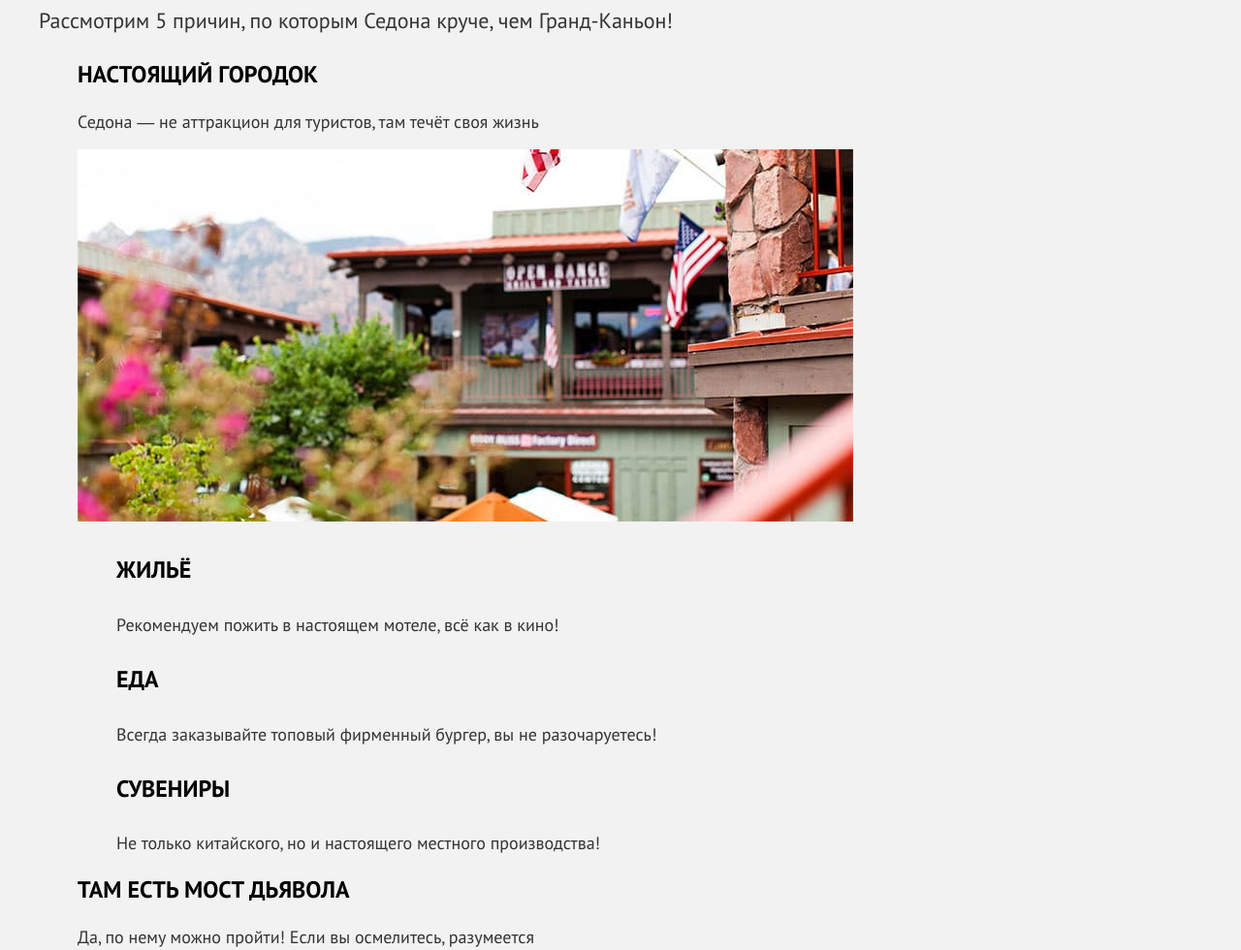
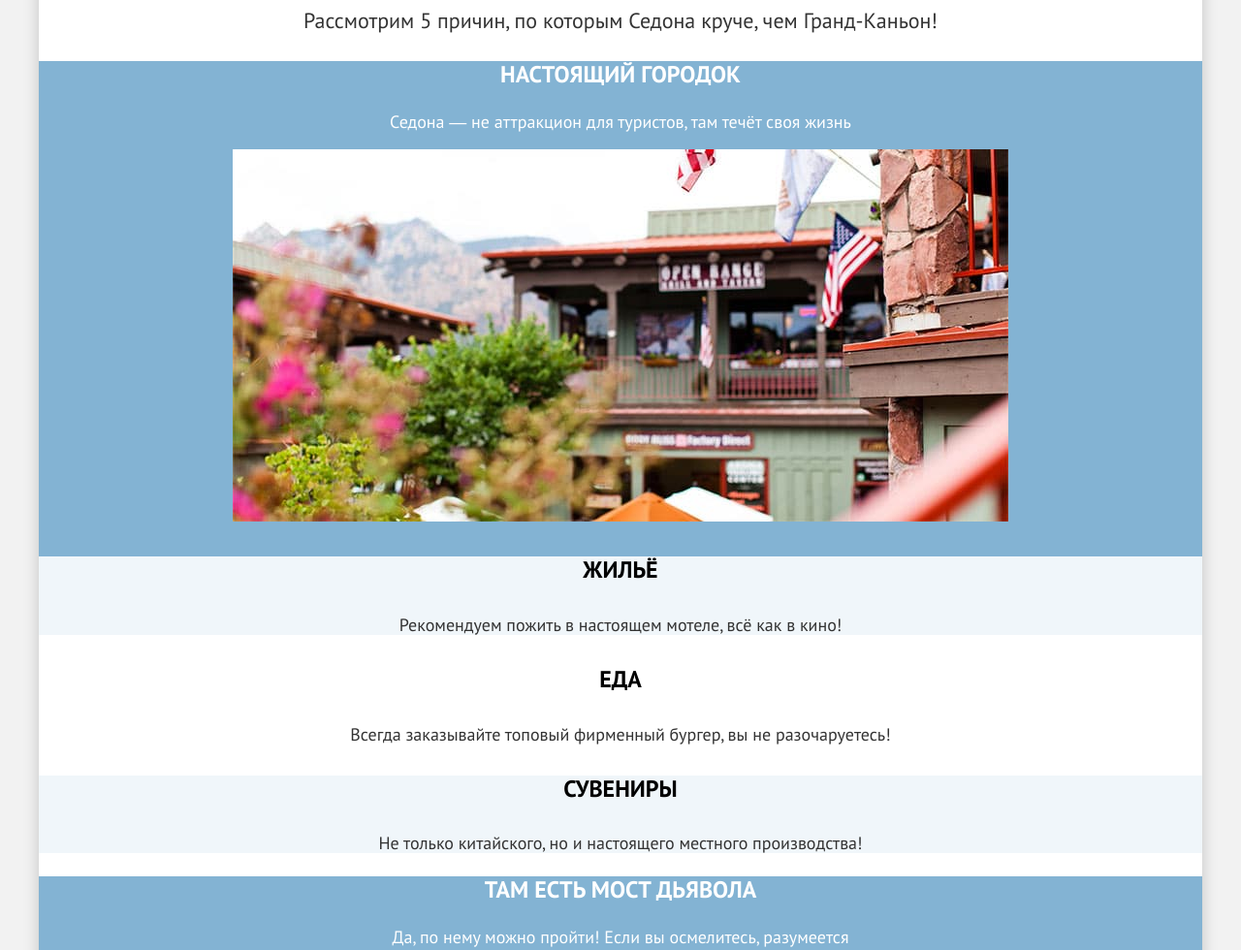
Before and after one commit to SerialEditor/Sedona, a plain HTML site: page index.html in a window 1280 px wide. Shown: the part 263-1243 px from the top of the page at 97% size. Drawn offline with Linux system fonts and the light colour scheme.

Commit message:
Добавляет стили шрифтов и фоны главной страницы

```diff
--- a/index.html
+++ b/index.html
@@ -1,5 +1,6 @@
 <!DOCTYPE html>
 <html lang="ru">
+
 <head>
     <meta charset="utf-8">
     <meta name="viewport" content="width=device-width, initial-scale=1.0">
@@ -7,7 +8,9 @@
     <title>HTML Academy: Sedona</title>
     <link rel="stylesheet" href="styles/styles.css">
 </head>
+
 <body>
+    <div class="page-wrapper">
         <header class="page-header">
             <nav class="navigation">
                 <a class="navigation-logo">
@@ -44,11 +47,13 @@
                 </div>
             </nav>
         </header>
-        <main class="page-main">
+        <main class="page-main index-page-main">
             <h1 class="visually-hidden">Туристический городок Седона</h1>
             <section class="promo">
                 <h2 class="visually-hidden">Ищете местечко круче, чем Гранд-Каньон?</h2>
-              <img class="promo-img" src="img/welcome.svg" width="458" height="352" alt="Добро пожаловать в прекрасную Седону - потому что Гранд-Каньон &lt;censored&gt;"><!--Проект учебный, и я не стану это писать-->
+                <img class="promo-img" src="img/welcome.svg" width="458" height="352"
+                    alt="Добро пожаловать в прекрасную Седону - потому что Гранд-Каньон &lt;censored&gt;">
+                <!--Проект учебный, и я не стану это писать-->
             </section>
             <section class="advantages">
                 <h2 class="visually-hidden">Преимущества Седоны</h2>
@@ -56,28 +61,33 @@
                 <p class="section-text">Рассмотрим 5 причин, по которым Седона круче, чем Гранд-Каньон!</p>
                 <ol class="advantages-list">
                     <li class="advantages-item">
-                        <h3 class="advantages-title">Настоящий городок</h3>
-                        <p class="advantages-description">Седона — не аттракцион для туристов, там течёт своя жизнь</p>
-                        <img class="advantages-img" src="img/content/real-city.jpg" width="800" height="384" alt="Вид на заведения Седоны">
+                        <h3 class="advantages-title color-white">Настоящий городок</h3>
+                        <p class="advantages-description color-white">Седона — не аттракцион для туристов, там течёт своя жизнь</p>
+                        <img class="advantages-img" src="img/content/real-city.jpg" width="800" height="384"
+                            alt="Вид на заведения Седоны">
                         <ul class="additional-advantages-list">
                             <li class="additional-advantages-item">
                                 <h4 class="additional-advantages-title">Жильё</h4>
-                                <p class="additional-advantages-description">Рекомендуем пожить в настоящем мотеле, всё как в кино!</p>
+                                <p class="additional-advantages-description">Рекомендуем пожить в настоящем мотеле, всё
+                                    как в кино!</p>
                             </li>
                             <li class="additional-advantages-item">
                                 <h4 class="additional-advantages-title">Еда</h4>
-                                <p class="additional-advantages-description">Всегда заказывайте топовый фирменный бургер, вы не разочаруетесь!</p>
+                                <p class="additional-advantages-description">Всегда заказывайте топовый фирменный
+                                    бургер, вы не разочаруетесь!</p>
                             </li>
                             <li class="additional-advantages-item">
                                 <h4 class="additional-advantages-title">Сувениры</h4>
-                                <p class="additional-advantages-description">Не только китайского, но и настоящего местного производства!</p>
+                                <p class="additional-advantages-description">Не только китайского, но и настоящего
+                                    местного производства!</p>
                             </li>
                         </ul>
                     </li>
                     <li class="advantages-item">
-                        <h3 class="advantages-title">Там есть мост дьявола</h3>
-                        <p class="advantages-description">Да, по нему можно пройти! Если вы осмелитесь, разумеется</p>
-                        <img class="advantages-img" src="img/content/devils-bridge.jpg" width="800" height="384" alt="Мост Дьявола в горах Седоны">
+                        <h3 class="advantages-title color-white">Там есть мост дьявола</h3>
+                        <p class="advantages-description color-white">Да, по нему можно пройти! Если вы осмелитесь, разумеется</p>
+                        <img class="advantages-img" src="img/content/devils-bridge.jpg" width="800" height="384"
+                            alt="Мост Дьявола в горах Седоны">
                     </li>
                     <li class="advantages-item">
                         <h3 class="advantages-title">Небольшая площадь</h3>
@@ -96,7 +106,8 @@
             <section class="search">
                 <h2 class="visually-hidden">Поиск гостиницы в Седоне</h2>
                 <p class="section-title">Заинтересовались?</p>
-                <p class="section-text">Укажите предполагаемые даты поездки, и мы покажем вам лучшие предложения гостиниц в Седоне</p>
+                <p class="section-text">Укажите предполагаемые даты поездки, и мы покажем вам лучшие предложения
+                    гостиниц в Седоне</p>
                 <a class="button button-search" href="#">Поиск гостиницы в Седоне</a>
             </section>
             <section class="subscribe index-subscribe">
@@ -125,8 +136,11 @@
             </ul>
             <a class="footer-contact-phone" href="tel:+78128121212">+7 (812) 812-12-12</a>
             <a href="https://htmlacademy.ru/">
-                <img class="page-footer-logo" src="img/logo-htmlacademy.svg" width="115" height="34" alt="Сделано в htmlacademy!">
+                <img class="page-footer-logo" src="img/logo-htmlacademy.svg" width="115" height="34"
+                    alt="Сделано в htmlacademy!">
             </a>
         </footer>
+    </div>
 </body>
+
 </html>
--- a/styles/styles.css
+++ b/styles/styles.css
@@ -15,10 +15,9 @@
 }
 
 body {
-  max-width: 1200px;
+  max-width: 1280px;
   /*Размер контента задан временно; по макету - фикс 1200 пикселей*/
   margin: 0;
-  padding: 0 40px;
   font-family: 'PT Sans', 'Arial', sans-serif;
   font-weight: 400;
   background-color: #f2f2f2;
@@ -37,8 +36,11 @@ body {
   overflow: hidden;
 }
 
-.page-header {
+.page-wrapper {
+  max-width: 1200px;
+  margin: 0 auto;
   background-color: #ffffff;
+  box-shadow: 0 0 15px 0 rgba(0, 0, 0, 0.2);
 }
 
 .navigation-list {
@@ -58,16 +60,21 @@ body {
   font-weight: 700;
   color: #ffffff;
   text-transform: uppercase;
+  text-decoration: none;
 }
 
 .user-menu-button {
   line-height: 20px;
   background-color: #756257;
   border-radius: 4px;
-  text-decoration: none;
+}
+
+.index-page-main {
+  text-align: center;
 }
 
 .promo {
+  /* Сделать подложку-фолбэк */
   background-image: url("../img/background/full-images/promo-background.jpg");
   background-repeat: no-repeat;
   background-size: cover;
@@ -88,11 +95,29 @@ body {
 }
 
 .advantages-list {
+  margin: 0;
+  padding: 0;
   list-style-type: none;
 }
 
+.advantages-item:first-child, .advantages-item:nth-child(2) {
+  background-color: #83b3d3;
+}
+
 .additional-advantages-list {
+  margin: 0;
+  padding: 0;
   list-style-type: none;
+  background-color: #ffffff;
+}
+
+/* Здесь и далее фоны с полупрозрачностью заданы в формате rgba */
+.advantages-item:nth-child(odd):not(:first-child), .additional-advantages-item:nth-child(odd) {
+  background-color: rgba(131, 179, 211, 0.12);
+}
+
+.advantages-item:nth-child(4) {
+  background-color: rgba(131, 179, 211, 0.2);
 }
 
 .advantages-title, .additional-advantages-title {
@@ -109,6 +134,17 @@ body {
   color: #333333;
 }
 
+.color-white {
+  color: #ffffff;
+}
+
+.button-search {
+  font-size: 20px;
+  line-height: 36px;
+  background-color: #756257;
+  border-radius: 10px;
+}
+
 .index-subscribe {
   background-color: #8383D3;
   background-image: url("../img/background/full-images/subscribe-background.jpg");
```
Lines whose indentation alone changed are shown as unchanged.
